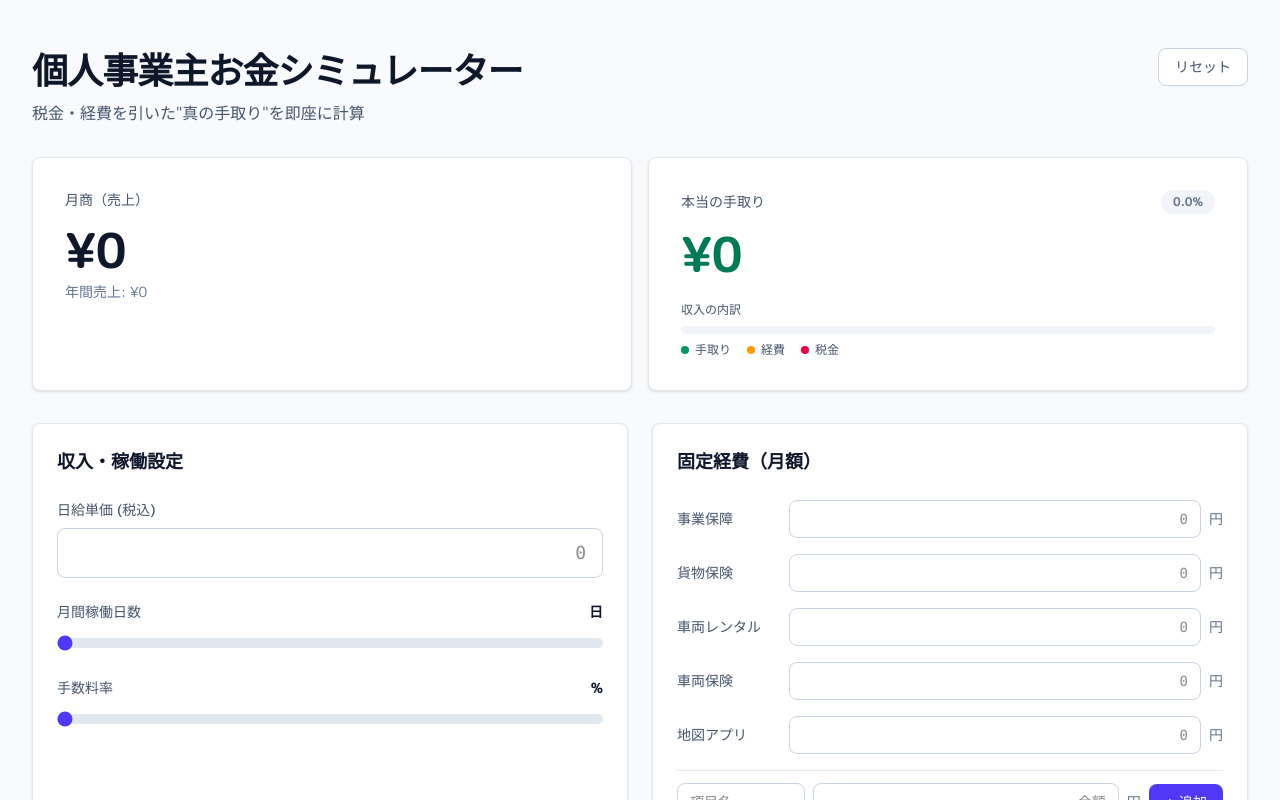
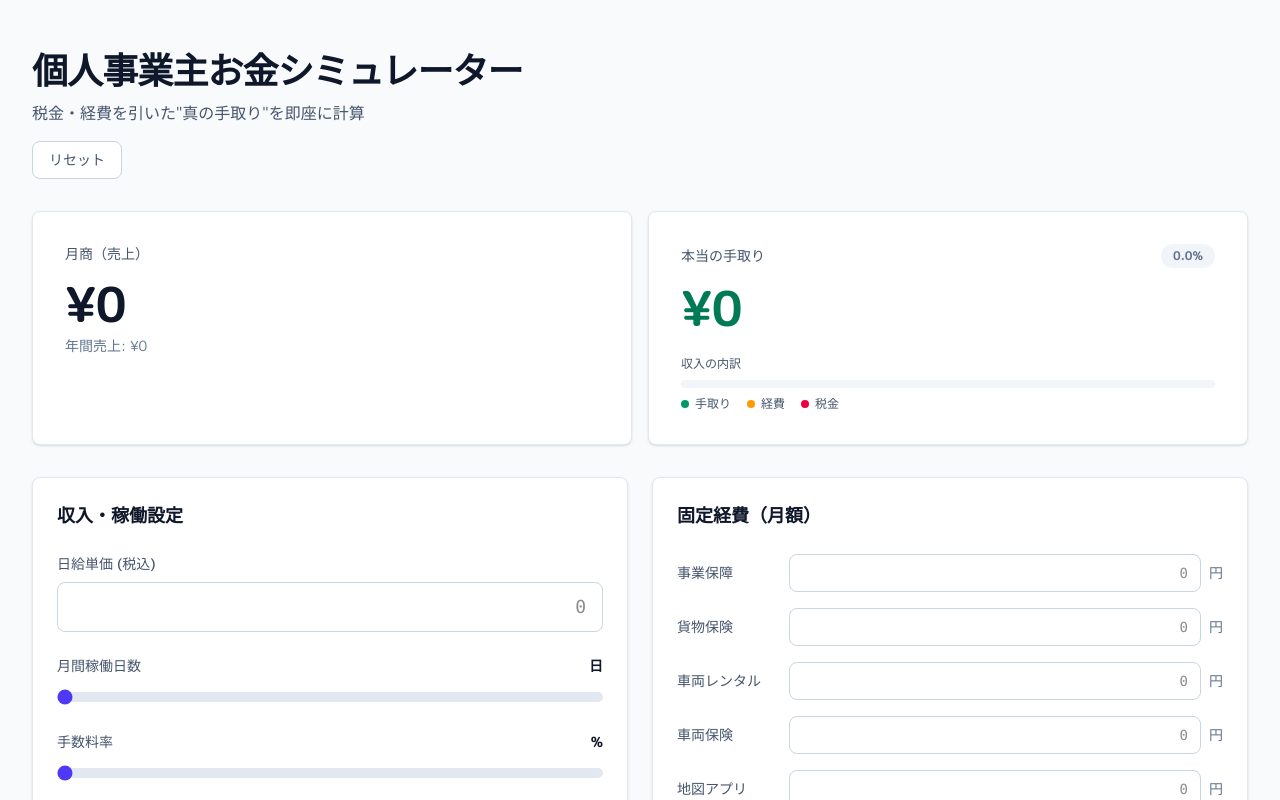
Before and after one commit to lomoreshiga-byte/freelance-simulator, a Next.js app: page / in a window 1280 px wide. Shown: the top 800 px of the page. Built offline with nearby package versions, Linux system fonts and the light colour scheme.

Commit message:
fix: stack header title and reset button vertically

```diff
--- a/src/app/components/FreelanceSimulator.tsx
+++ b/src/app/components/FreelanceSimulator.tsx
@@ -286,8 +286,9 @@ export default function FreelanceSimulator() {
 
         {/* Header */}
         <header className="mb-8">
-          <div className="flex flex-col sm:flex-row sm:items-start justify-between gap-4">
-            <div>
+          <div className="flex flex-col gap-4">
+            <div className="flex items-start justify-between gap-4">
+              <div className="flex-1">
                 <h1 className="text-2xl sm:text-3xl lg:text-4xl font-bold text-slate-900 tracking-tight leading-tight">
                   個人事業主お金シミュレーター
                 </h1>
@@ -295,12 +296,15 @@ export default function FreelanceSimulator() {
                   税金・経費を引いた&quot;真の手取り&quot;を即座に計算
                 </p>
               </div>
+            </div>
+            <div className="flex justify-end sm:justify-start">
               <button
                 onClick={resetAllData}
-              className="w-full sm:w-auto px-4 py-2 text-sm font-medium text-slate-600 bg-white border border-slate-300 rounded-lg hover:bg-slate-50 hover:text-red-600 hover:border-red-300 transition-colors"
+                className="px-4 py-2 text-sm font-medium text-slate-600 bg-white border border-slate-300 rounded-lg hover:bg-slate-50 hover:text-red-600 hover:border-red-300 transition-colors whitespace-nowrap"
               >
                 リセット
               </button>
+            </div>
           </div>
         </header>
 
```
Lines whose indentation alone changed are shown as unchanged.
